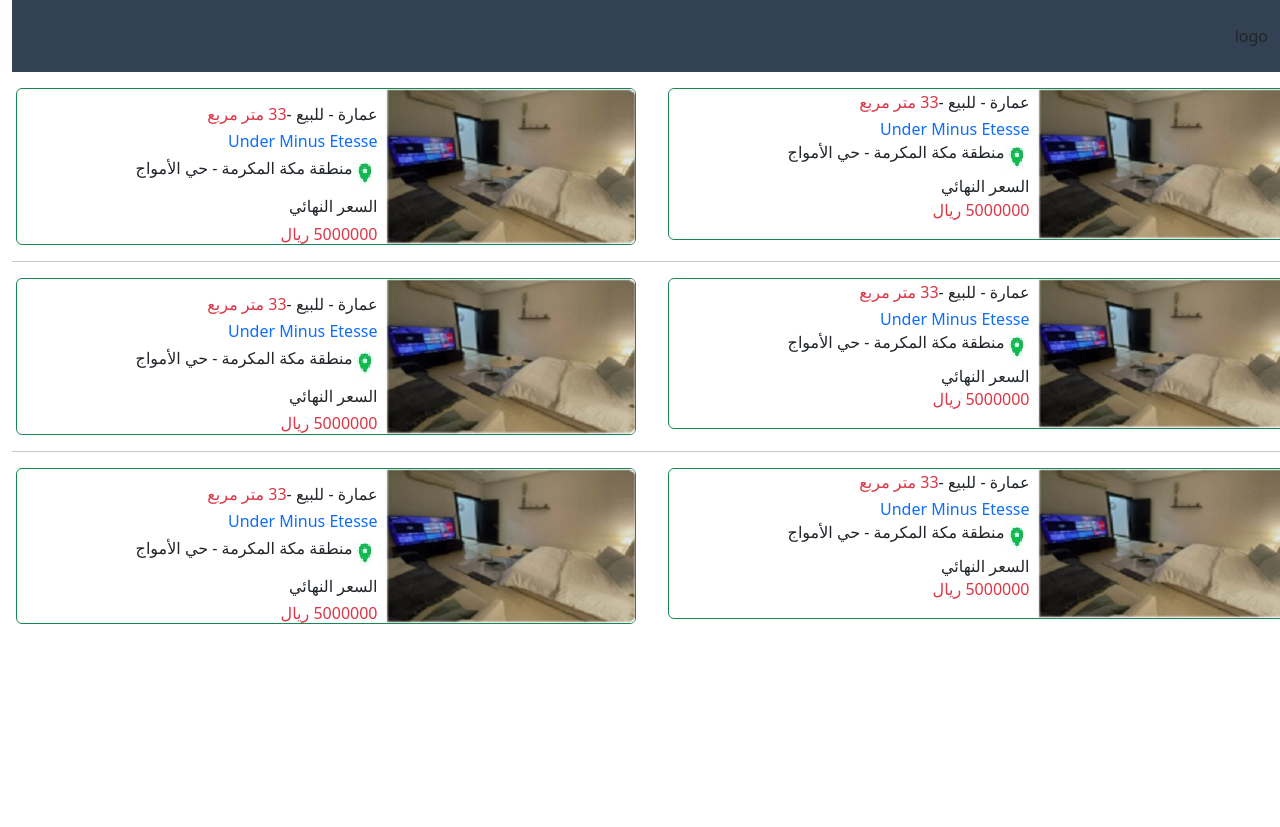
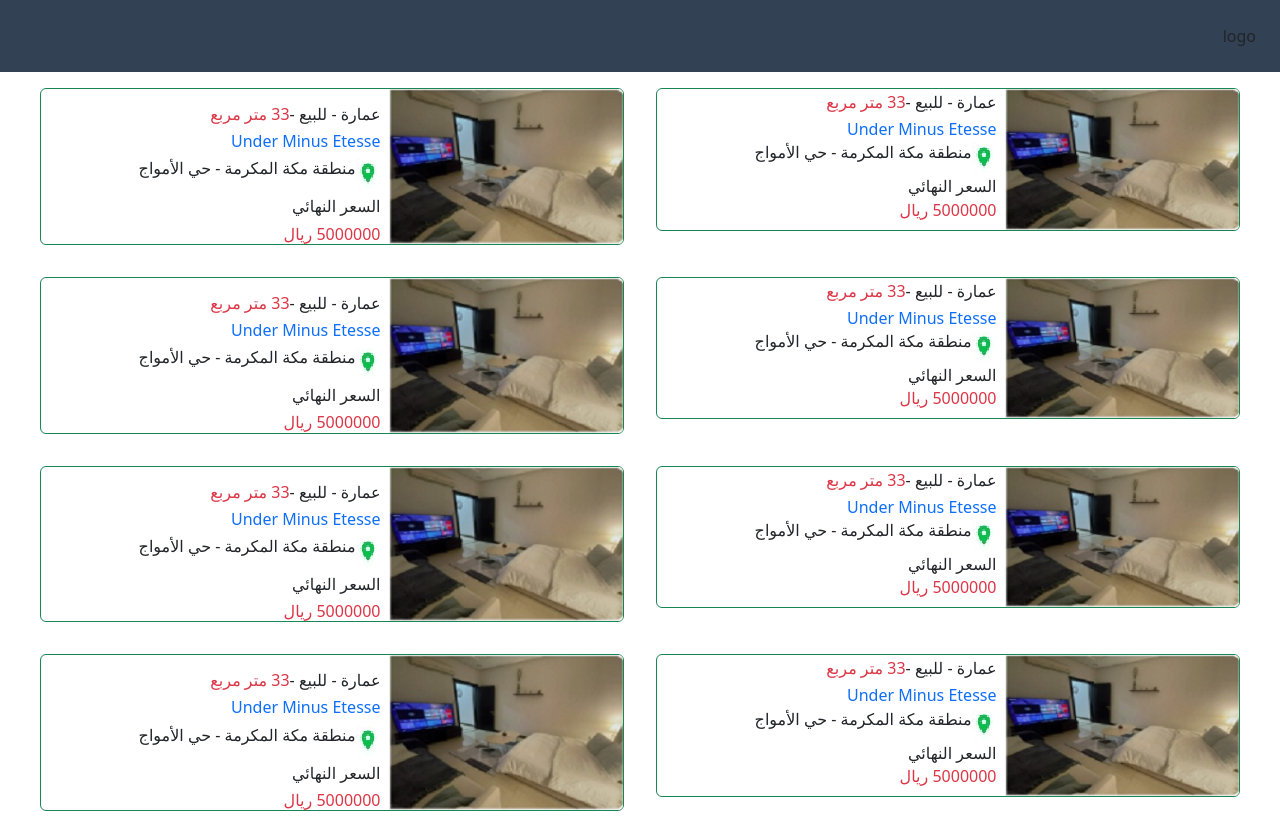
Before and after one commit to hamzakattagit/new-repo, a plain HTML site: page index.html in a window 1280 px wide. Before the commit the page ends 800 px from the top, so only its background shows below. Drawn offline with Linux system fonts and the light colour scheme.

Commit message:
modified file

```diff
--- a/index.html
+++ b/index.html
@@ -13,11 +13,7 @@
         logo
     </nav>
 
-    <div class="resize-container mh-100 ">
-
-
-        <!-- class 1 -->
-        <div class="row  ">
+    <div class="resize-container row mx-4 mh-100 ">
 
             <!-- Property Item -->
             <div class="col-lg-6 sm-12 mx-auto p-3">
@@ -55,10 +51,41 @@
                 </div>
             </div>
 
+            <!-- Property Item -->
+            <div class="col-lg-6 sm-12 mx-auto p-3">
+                <div class="  d-flex wrapper border border-success rounded overflow-hidden">
+                    <div class="col-5">
+                        <img src="img/6.PNG" class="max-w-full h-100 pl-2" alt="">
+                    </div>
+                    <div class="col-7 defin-item">
+                        <p class="h6 mt-1 ">عمارة - للبيع -<span class="span text-danger">33 متر مربع</span></p>
+                        <h4 class="blue text-primary mt-1 "> Under Minus Etesse</h4>
+                        <h6 class="dark text-dark mt-1 d-flex "><img class="" src="img/location.PNG "> منطقة مكة المكرمة
+                            - حي الأمواج</h6>
+                        <h6 class="dark text-dark mt-1 "> السعر النهائي</h6>
+                        <h6 class="dark text-danger mt-1 "> 5000000 ريال</h6>
+                    </div>
+                </div>
+            </div>
 
+
+            <!-- Property Item -->
+            <div class="col-lg-6 sm-12 mx-auto p-3">
+                <div class="d-flex wrapper border border-success rounded overflow-hidden">
+                    <div class="col-5">
+                        <img src="img/6.PNG" class="max-w-full h-100 pl-2" alt="">
                     </div>
-        <hr>
-        <div class="row  ">
+                    <div class="col-7 defin-item">
+                        <p class="h6 mt-3 ">عمارة - للبيع -<span class="span text-danger">33 متر مربع</span></p>
+                        <h4 class="blue text-primary mt-2 "> Under Minus Etesse</h4>
+                        <h6 class="dark text-dark mt-2 d-flex "><img class="" src="img/location.PNG "> منطقة مكة المكرمة
+                            - حي
+                            الأمواج</h6>
+                        <h6 class="dark text-dark mt-2 "> السعر النهائي</h6>
+                        <h6 class="dark text-danger mt-2 "> 5000000 ريال</h6>
+                    </div>
+                </div>
+            </div>
 
             <!-- Property Item -->
             <div class="col-lg-6 sm-12 mx-auto p-3">
@@ -95,12 +122,6 @@
                     </div>
                 </div>
             </div>
-
-
-        </div>
-
-        <hr>
-        <div class="row  ">
 
             <!-- Property Item -->
             <div class="col-lg-6 sm-12 mx-auto p-3">
@@ -142,9 +163,6 @@
     </div>
 
 
-    </div>
-
-
 
     <script src="js/tailwind.js"></script>
     <script src="js/popper.min.js"></script>
```
Lines whose indentation alone changed are shown as unchanged.
